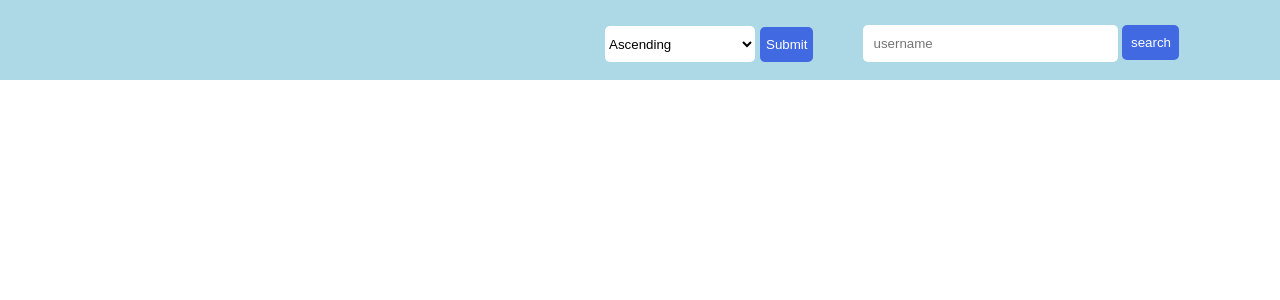
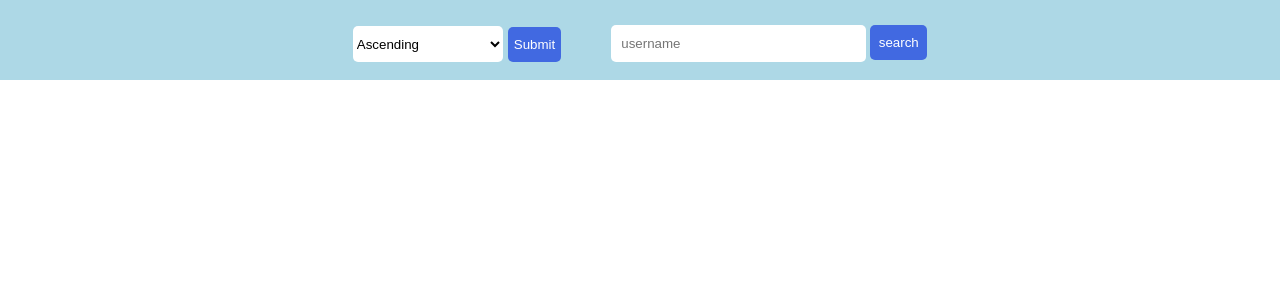
Before and after one commit to rashmiranganath/Github-Finder-ReactJs, a React (Create React App) app: page / in a window 1280 px wide. Shown: the top 300 px of the page. Built offline with nearby package versions, Linux system fonts and the light colour scheme.

Commit message:
githubfinder

```diff
--- a/package.json
+++ b/package.json
@@ -9,6 +9,7 @@
     "axios": "^0.20.0",
     "react": "^16.13.1",
     "react-dom": "^16.13.1",
+    "react-router-dom": "^5.2.0",
     "react-scripts": "3.4.3"
   },
   "scripts": {
--- a/src/App.js
+++ b/src/App.js
@@ -1,11 +1,13 @@
 import React from 'react';
 import './App.css';
 import GithubFinder from './components/githubFinder'
+import GithubProfile from './components/githubProfile'
 
 function App() {
   return (
     <div>
       <GithubFinder/>
+      {/* <GithubProfile/> */}
     </div>
   );
 }
--- a/src/components/githubFinder.css
+++ b/src/components/githubFinder.css
@@ -5,7 +5,7 @@
 }
 .inputBox {
   display: flex;
-  margin-left: 600px;
+  justify-content: center;
 }
 .githubIcon {
   padding: 10px;
@@ -32,9 +32,12 @@
   border-radius: 5px;
   background-color: royalblue;
 }
+.users {
+  display: flex;
+  justify-content: center;
+}
 .users ul {
   margin-top: 100px;
-  margin-left: 543px;
 }
 .searchResults {
   border-radius: 10px;
@@ -46,7 +49,6 @@
   width: 571px;
   margin: 16px;
 }
-
 .searchResults img {
   margin-left: 26px;
   border-radius: 166px;
--- a/src/components/githubFinder.js
+++ b/src/components/githubFinder.js
@@ -1,7 +1,6 @@
 import React from "react";
 import axios from "axios";
 import "./githubFinder.css";
-
 class GithubFinder extends React.Component {
   constructor(props) {
     super(props);
@@ -9,40 +8,36 @@ class GithubFinder extends React.Component {
       dropDownValue: "",
       username: "",
       data: [],
-      isLoaded: false,
+      isLoaded: false
     };
   }
-
   updateInput(input) {
     this.setState({ username: input });
   }
-
   searchUserApi(username) {
     console.log(this.state);
     console.log(username);
     axios
       .get(`https://api.github.com/search/users?q=${username}`)
-      .then((response) => {
+      .then(response => {
         console.log(response.data.items);
         this.setState({
           data: response.data.items,
-          isLoaded: true,
+          isLoaded: true
         });
       })
-      .catch((err) => {
+      .catch(err => {
         console.log(err);
       });
   }
-
   dropDownChangeValue(event) {
     this.setState({
-      dropDownValue: event,
+      dropDownValue: event
     });
   }
-
-  handleSubmit = (event) => {
+  handleSubmit = event => {
     const { data } = this.state;
-    const newData = [...data]
+    const newData = [...data];
     event.preventDefault();
     switch (this.state.dropDownValue) {
       case "Ascending":
@@ -63,23 +58,18 @@ class GithubFinder extends React.Component {
         break;
       default:
         return data;
-
     }
   };
-
-
-  render() {
+  renderNavBar = () => {
     const { data, username, dropDownValue } = this.state;
-    console.log(this.state);
     return (
-      <div className="navBar">
       <div className="inputBox">
         <div className="sortBox">
           <form onSubmit={this.handleSubmit}>
             <select
               name="sort"
               value={dropDownValue}
-                onChange={(event) => {
+              onChange={event => {
                 this.dropDownChangeValue(event.target.value);
               }}
             >
@@ -95,16 +85,21 @@ class GithubFinder extends React.Component {
             required
             placeholder="username"
             value={this.state.username}
-              onChange={(e) => this.updateInput(e.target.value)}
+            onChange={e => this.updateInput(e.target.value)}
           ></input>
         </div>
         <div className="submitBox">
           <button onClick={() => this.searchUserApi(username)}>search</button>
         </div>
       </div>
+    );
+  };
+  renderUsers = () => {
+    const { data, username, dropDownValue } = this.state;
+    return (
       <div className="users">
           <ul>
-            {data.map((item) => {
+            {data.map(item => {
               return (
                 <div className="searchResults" key={item.id}>
                   <img src={item.avatar_url}></img>
@@ -121,9 +116,17 @@ class GithubFinder extends React.Component {
             })}
           </ul>
         </div>
+    )
+  }
+  render() {
+    return (
+      <div className="mainContainer">
+      <div className="navBar">
+        {this.renderNavBar()}
+      </div>
+      {this.renderUsers()}
       </div>
     );
   }
 }
-
 export default GithubFinder;
--- /dev/null
+++ b/src/components/githubProfile.js
@@ -0,0 +1,18 @@
+import React from "react";
+
+class GithubProfile extends React.PureComponent {
+  constructor(props) {
+    super(props);
+  }
+
+  render() {
+    return (
+      <div>
+        <h1>{this.props.url}</h1>
+        <h1>hello</h1>
+      </div>
+    );
+  }
+}
+
+export default GithubProfile;
```
Also changed, not shown: src/services/service.js (added, +12 -0 lines), 1 other file (tests, documents, lock files or other folders). Lines whose indentation alone changed are shown as unchanged.
